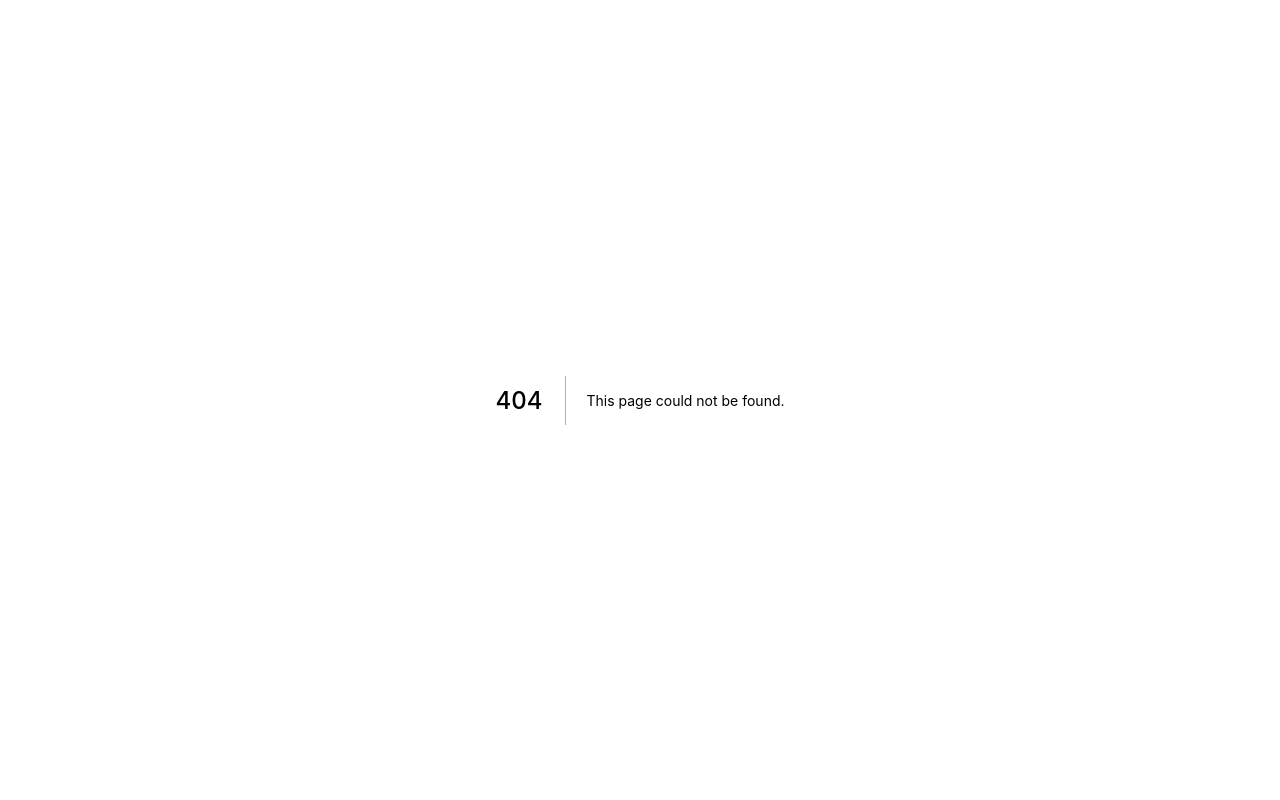
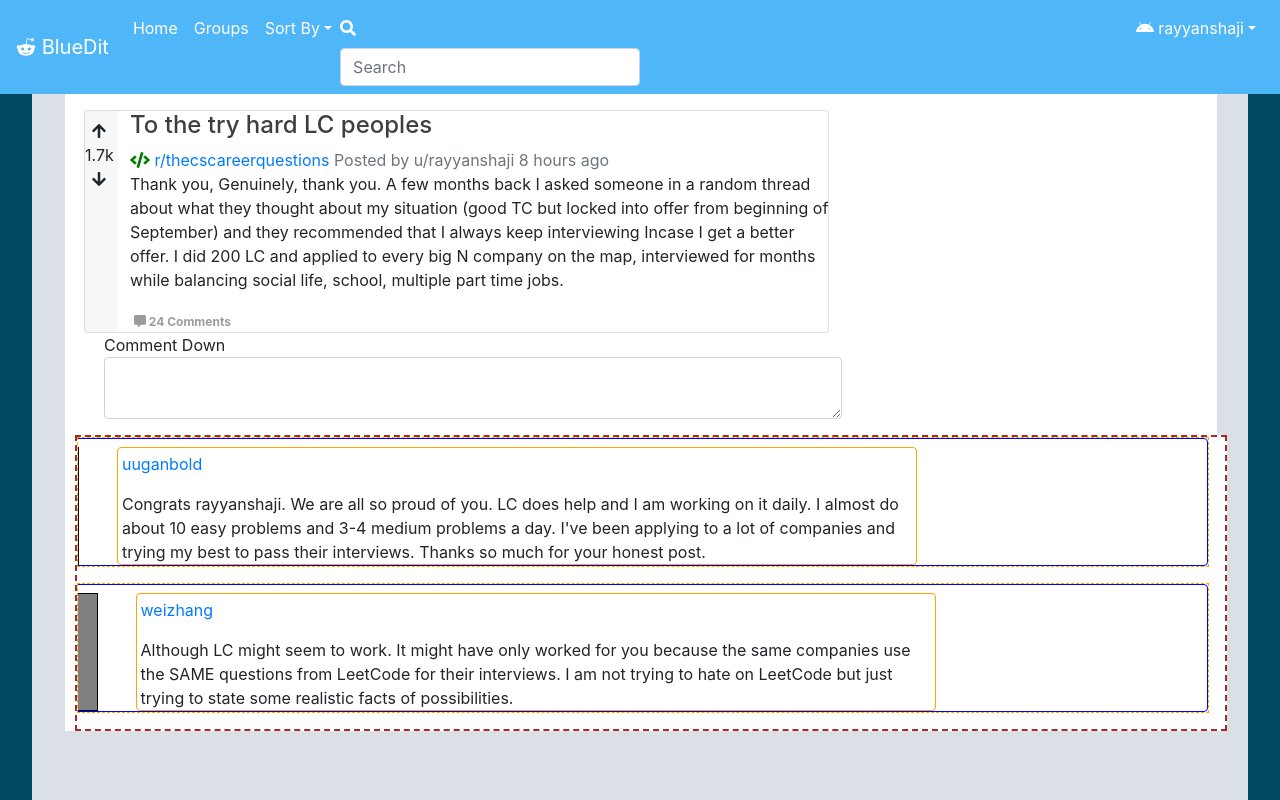
Before and after one commit to uuganbold/algorithm_js, a Next.js app in the folder bluedit/: page /posts/post1 in a window 1280 px wide. Before the commit this address had no page. Built offline with nearby package versions, Linux system fonts and the light colour scheme.

Commit message:
some changes

```diff
--- a/bluedit/src/pages/components/Layout.js
+++ b/bluedit/src/pages/components/Layout.js
@@ -25,16 +25,16 @@
 library.add(faRedditAlien, faReddit, faAndroid, faSearch)
 
 const Layout = (props) => {
-    const [isOpen, setIsOpen] = useState(false);
+    //const [isOpen, setIsOpen] = useState(0);
 
-    const toggle = () => setIsOpen(!isOpen);
+    //const toggle = () => setIsOpen(!isOpen);
 
     return (
         <div>
             <Navbar style={{ backgroundColor: '#4FB7F8' }} light expand="md" className="sticky-top-custom">
                 <NavbarBrand href="/index" style={{ color: '#FFFFFF' }}> <FontAwesomeIcon icon={['fab', 'reddit-alien']}/> BlueDit</NavbarBrand>
-                <NavbarToggler onClick={toggle} />
-                <Collapse isOpen={isOpen} navbar>
+                <NavbarToggler onClick=""/>
+                <Collapse isOpen="" navbar>
                     <Nav className="mr-auto" navbar>
                         <NavItem>
                             <NavLink href="/users/new" style={{ color: '#FFFFFF' }}> Home</NavLink>
--- /dev/null
+++ b/bluedit/src/pages/posts/post1.tsx
@@ -0,0 +1,124 @@
+import React, { useState, Fragment } from 'react';
+import Layout from '../components/Layout'
+import { NextPage } from "next";
+import './../../pages/styles.css'
+import Link from "next/link";
+import fetch from 'isomorphic-unfetch';
+import { FontAwesomeIcon } from '@fortawesome/react-fontawesome'
+import { library } from '@fortawesome/fontawesome-svg-core'
+import { faArrowUp, faArrowDown, faCode, faCommentAlt, faAtom } from '@fortawesome/free-solid-svg-icons'
+
+library.add(faArrowUp, faArrowDown, faCode, faCommentAlt, faAtom)
+
+
+import {
+    Button,
+    Collapse,
+    Navbar,
+    NavbarToggler,
+    NavbarBrand,
+    Nav,
+    NavItem,
+    NavLink,
+    UncontrolledDropdown,
+    DropdownToggle,
+    DropdownMenu,
+    DropdownItem,
+    NavbarText,
+
+    Media,
+    FormGroup,
+    Label,
+    Col,
+    Input
+} from 'reactstrap';
+
+
+//const Home = () => {
+
+function post1 () {
+    return <div>
+    <Fragment>
+            <Layout> </Layout>
+            <div className="canvas"> </div>
+            <div className="postbackground">
+            <div className="container-post-individual">
+
+                <div className="row ml-1">
+
+                    <div className="col-lg-8 mb-6 grid-margin">
+
+                    <div className="card h-300">
+                        <div className="example"><Button className="vote-button"> <FontAwesomeIcon icon="arrow-up" /></Button> <span>1.7k</span>
+                            <Button className="vote-button"><FontAwesomeIcon icon="arrow-down" /></Button> </div>
+
+                        <div className="card-body-custom">
+                            <h4> <a href="/posts/post1" style={{ color: "#3E3E3E" }}>To the try hard LC peoples </a></h4>
+                            <FontAwesomeIcon icon="code" color="green" /> <span> <a href="">r/thecscareerquestions</a> </span>
+                            <span className="text-muted">Posted by <a href=""><span className="text-muted">u/rayyanshaji </span></a> </span> <span className="text-muted">8 hours ago </span>
+                            <p className="card-text">Thank you,
+                        Genuinely, thank you. A few months back I asked someone in a random thread about what they thought about my situation (good TC but locked into offer from beginning of September) and they recommended that I always keep interviewing Incase I get a better offer.
+I did 200 LC and applied to every big N company on the map, interviewed for months while balancing social life, school, multiple part time jobs.
+                                </p>
+                            <a href="" className="comments-button"> <FontAwesomeIcon icon="comment-alt" /> 24 Comments </a>
+                        </div>
+
+                    </div>
+                    </div>
+                    </div>
+
+
+                    <div className="col-lg-8 mb-6 ml-4 grid-margin" style={{ border: "1 px solid green" }}>
+                        <span>Comment Down</span>
+                            <Input type="textarea" name="text" id="exampleText" />
+                    </div>
+
+                    <div className="comments-section">
+
+
+                        <div className="media-comment">
+                                <div className="empty-space">
+                                    <div className="media-body">
+
+
+                                    <div className="lineholder">
+                                    </div>
+                                            <div className="comment-box">
+                                                 <p className="mt-0"><a href="">uuganbold</a></p>
+                                                Congrats rayyanshaji. We are all so proud of you. LC does help and I am working on it daily. I almost do about
+                                                        10 easy problems and 3-4 medium problems a day. I've been applying to a lot of companies and trying my best to
+                                                        pass their interviews. Thanks so much for your honest post.
+
+                                            </div>
+
+                                      </div>
+
+                                </div>
+                            </div>
+
+                                <div className="media-comment mt-3" style={{ paddingLeft: '19px' }}>
+                                    <div className="empty-space">
+                                        <div className="media-body">
+
+
+                                    <div className="lineholder">
+                                    </div>
+                                                <div className="comment-box">
+                                                    <p className="mt-0"><a href="">weizhang</a></p>
+                                                    Although LC might seem to work. It might have only worked for you because the same companies use the SAME questions
+                                                    from LeetCode for their interviews. I am not trying to hate on LeetCode but just trying to state some realistic facts of possibilities.
+                                                   </div>
+
+                                            </div>
+                                        </div>
+                                </div>
+                        </div>
+                </div>
+                </div>
+
+
+        </Fragment>
+        </div>
+    };
+
+export default post1;
--- a/bluedit/src/pages/styles.css
+++ b/bluedit/src/pages/styles.css
@@ -1,11 +1,21 @@
+html, body {
+    background: #004962;
+    height: 100%;
+    vertical-align: baseline;
+}
+
+body {
+    position: relative;
+}
+
 .home-elements {
-    margin-top: 100px;
+    margin-top: 80px;
     width: 640px;
-    margin-left: 125px;
+    margin-left: 75px;
 }
 
 .create-posts {
-    margin-top: 30px;
+    margin-top: 20px;
     background-color: rgb(247, 247, 247);
     border-radius: 4px;
     border: 1px solid;
@@ -74,10 +84,172 @@
 
 .container-post {
     width: 100%;
+    margin-top: 10px;
+}
+
+.canvas {
+    background-color: #DAE0E6;
+    position: fixed;
+    display: block;
+    width: 95%;
+    height: 100%;
+    top: 0;
+    margin-left: 32px;
+    margin-right: 0px;
+    bottom: 0;
+
+}
+
+.container-post-individual {
+    margin-top: 110px;
+
 }
 
 
-@media (min-width: 960px){
+
+.commentline2 {
+    box-sizing: border-box;
+    cursor: pointer;
+    display: inline-block;
+    height: 100%;
+    margin-left: 0px;
+    vertical-align: top;
+    width: 100%;
+    border: 1px dashed blue;
+}
+
+.comments-section {
+    box-sizing: border-box;
+    padding-right: 16px;
+    margin: 16px;
+    margin-bottom: 0;
+    margin-left: 10px;
+    padding-bottom: 16px;
+    background: white;
+    border: 2px dashed brown;
+    width: 100%;
+}
+
+
+.media-comment {
+    box-sizing: border-box;
+    overflow: hidden;
+    position: relative;
+    transition: background 1s;
+    width: 100%;
+    border: 1px dashed orange;
+}
+
+.empty-space2 {
+    box-sizing: border-box;
+    cursor: pointer;
+    display: inline-block;
+    height: 100%;
+    margin-left: 5px;
+    vertical-align: top;
+    width: 16px;
+}
+
+.media-body {
+    border: 1px solid blue;
+    background: transparent;
+    /* border: 1px solid red; */
+    border-radius: 4px;
+    display: flex;
+    margin-left: -23px;
+    padding: 8px 4px 0 0;
+    position: relative;
+    transition: color .5s,fill .5s,background 1s;
+}
+
+.media-border2 {
+    box-sizing: border-box;
+    display: inline-block;
+    height: 100%;
+    vertical-align: top;
+    border: 1px solid red;
+}
+
+.lineholder {
+    background: gray;
+    width: 2%;
+    border: 1px solid black;
+    display: inline-block;
+}
+.comment-box {
+    border-radius: 4px;
+    border: 1px solid orange;
+    box-sizing: border-box;
+    margin-left: 38px;
+    max-width: 800px;
+    padding-left: 4px;
+    padding-right: 4px;
+    padding-top: 4px;
+    width: 100%;
+}
+
+
+.comment-reply {
+    border: 1px solid green;
+    margin-left: 0px;
+}
+
+.singlecommment {
+    border: 1px solid blue;
+}
+
+.vd {
+    border-left: 1px solid pink;
+    margin-right: 5px;
+    border: 1px solid red;
+    position: relative;
+}
+.vd2 {
+    width: 5%;
+    height: 100%;
+    margin-top: 45px;
+    margin-left: -10px;
+    left: 0;
+    position: absolute;
+    background-color: black;
+    display: block;
+    top: 0;
+    bottom: 0;
+    border: 1px dashed blue;
+}
+
+
+.comment1 {
+    box-sizing: border-box;
+    margin-left: 4px;
+    max-width: 800px;
+    padding-left: 4px;
+    padding-right: 4px;
+    padding-top: 4px;
+    width: 100%;
+    border-radius: 4px;
+    border-width: 1px;
+    border-style: solid;
+    border-color: transparent;
+    border-image: initial;
+}
+
+.postbackground {
+    background-color: white;
+    position: sticky;
+    display: flex;
+    width: 90%;
+    height: 100%;
+    top: 0;
+    margin-left: 65px;
+    margin-right: 0px;
+    bottom: 0;
+}
+
+
+
+
+@media (min-width: 960px) {
     .home-elements {
         width: 640px;
         margin-left:150px;
```
Also changed, not shown: bluedit/src/pages/index.tsx (+8 -3 lines).
